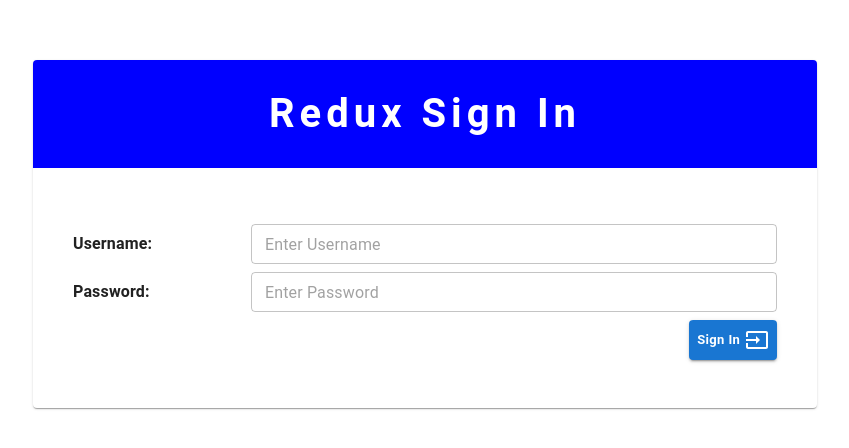
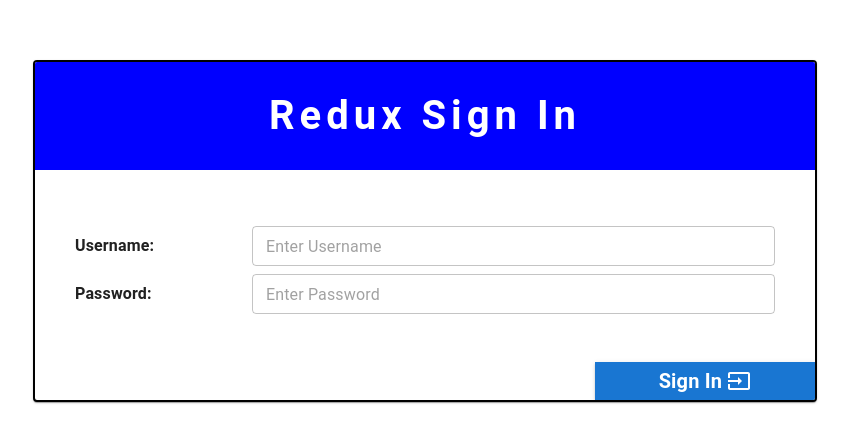
Before and after one commit to Muaz-Ashraf/Authentication---Redux--MySQL--JWT, a React (Vite) app in the folder Frontend Redux/: page /signin in a window 1280 px wide. Shown: the part 188-636 px from the top of the page, without its empty margins (215-1064 px from the left). Built offline with nearby package versions, Linux system fonts and the light colour scheme; a web font is replaced by a local one.

Commit message:
animation

```diff
--- a/Frontend Redux/src/components/SignIn.jsx
+++ b/Frontend Redux/src/components/SignIn.jsx
@@ -61,7 +61,7 @@ const SignInForm = () => {
 	return (
 		<form onSubmit={handleSubmit(onSubmit)}>
 			<Box sx={{ p: { xs: "3rem", md: "10rem", lg: "15rem" } }}>
-				<Card>
+				<Card sx={{ border: "2px solid black" }}>
 					<Typography
 						bgcolor={"blue"}
 						fontSize={40}
@@ -134,10 +134,7 @@ const SignInForm = () => {
 								helperText={errors?.password && errors?.password?.message} // Corrected helperText prop
 							/>
 						</Grid>
-						<Grid
-							item
-							xs={12}
-						>
+					</Grid>
 					<Box
 						display="flex"
 						justifyContent={"flex-end"}
@@ -145,21 +142,32 @@ const SignInForm = () => {
 					>
 						<Button
 							sx={{
-										p: 1,
+								display: "flex",
+
+								alignItems: "center",
 								textTransform: "none",
-										fontWeight: "bold",
+								transition: "all 0.5s ease-in-out",
+								borderRadius: 0,
+								"&:hover": {
+									bgcolor: "magenta",
+									"& svg": {
+										transform: "translateX(50px)",
+										transition: "all 0.5s ease-in-out",
+									},
+								},
+								px: 8,
 							}}
 							size="small"
 							type="submit"
 							variant="contained"
 							color="primary"
 						>
+							<Typography sx={{ fontSize: 20, fontWeight: "bold" }}>
 								Sign In
+							</Typography>
 							<InputIcon sx={{ ml: 0.6 }} />
 						</Button>
 					</Box>
-						</Grid>
-					</Grid>
 				</Card>
 			</Box>
 		</form>
```
Lines whose indentation alone changed are shown as unchanged.
